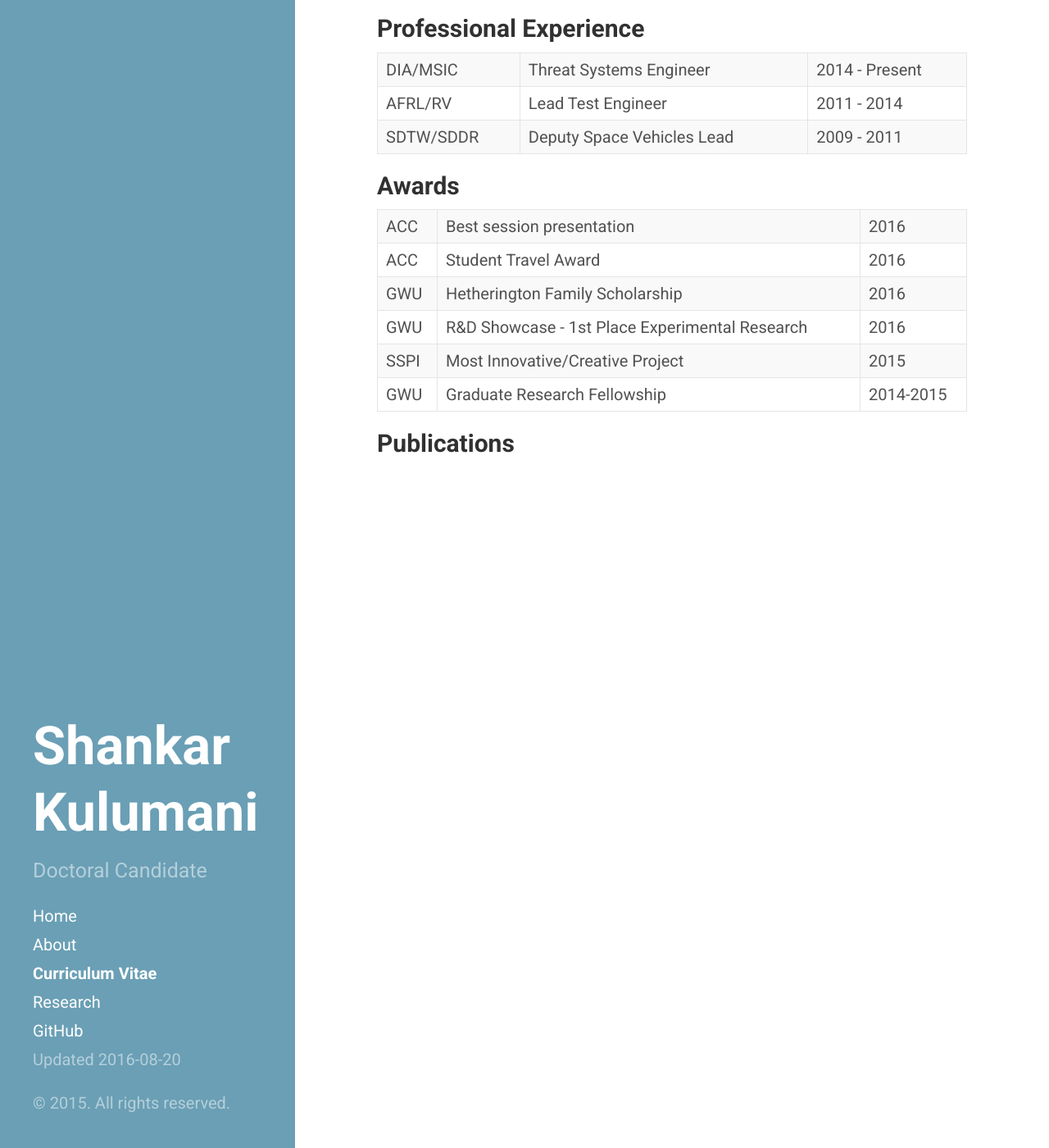
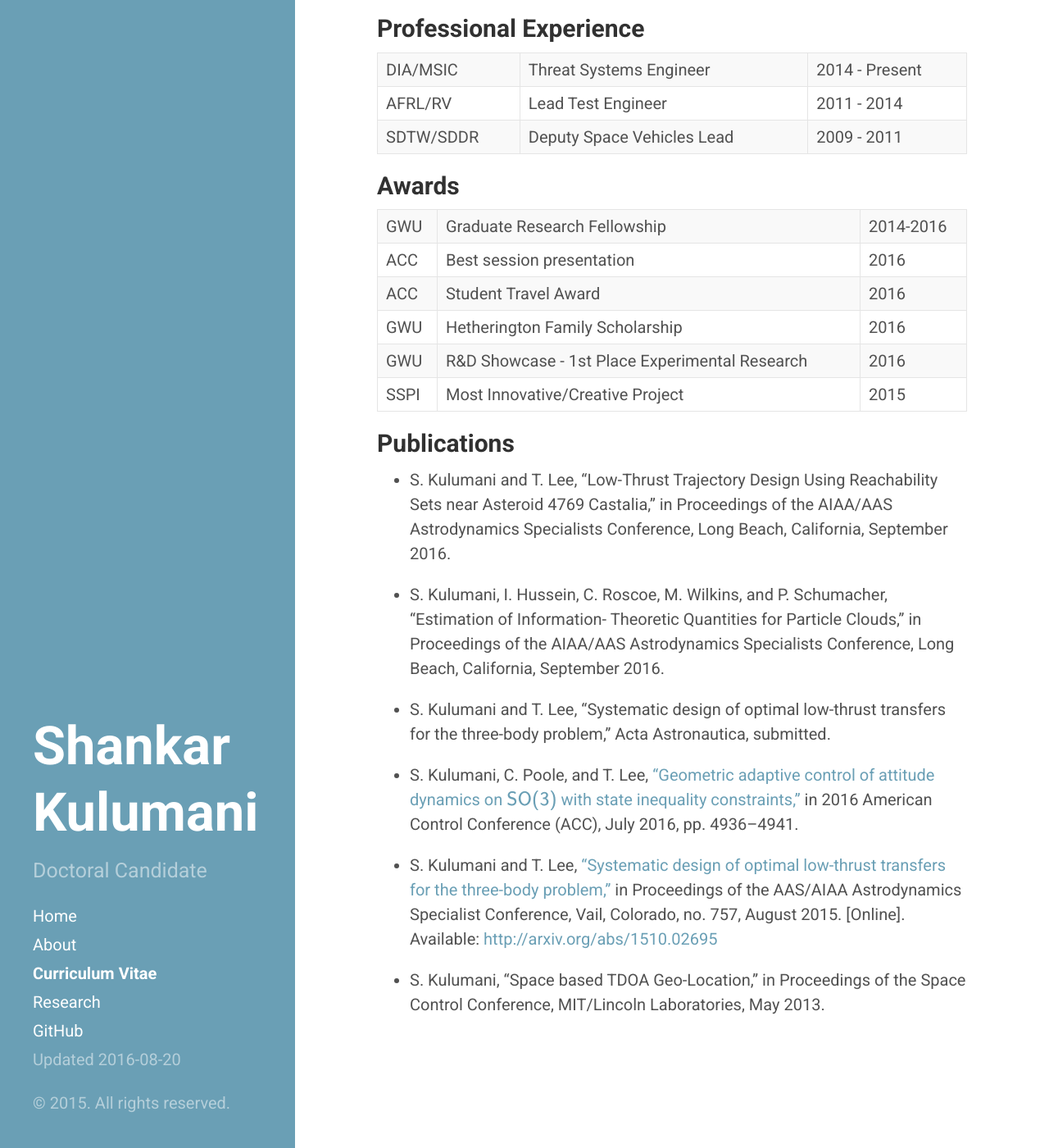
Before and after one commit to skulumani/skulumani.github.io, a Jekyll site: the page built from cv.md, in a window 1280 px wide and 1400 px high, scrolled down 423 px. Shown: the whole window at 82% size. Built offline with Jekyll 4.4.1, drawn with Linux system fonts in a browser that asks for light colours; formulas are drawn with MathJax 3.

Commit message:
Add publications to CV page

```diff
--- a/cv.md
+++ b/cv.md
@@ -24,11 +25,23 @@ SDTW/SDDR | Deputy Space Vehicles Lead |  2009 -  2011
 
 ## Awards
 
+GWU | Graduate Research Fellowship | 2014-2016
 ACC | Best session presentation | 2016
 ACC | Student Travel Award | 2016
 GWU | Hetherington Family Scholarship | 2016
 GWU | R&D Showcase - 1st Place Experimental Research | 2016
 SSPI | Most Innovative/Creative Project | 2015
-GWU | Graduate Research Fellowship | 2014-2015
 
 ## Publications
+
+* S. Kulumani and T. Lee, “Low-Thrust Trajectory Design Using Reachability Sets near Asteroid 4769 Castalia,” in Proceedings of the AIAA/AAS Astrodynamics Specialists Conference, Long Beach, California, September 2016.
+
+* S. Kulumani, I. Hussein, C. Roscoe, M. Wilkins, and P. Schumacher, “Estimation of Information- Theoretic Quantities for Particle Clouds,” in Proceedings of the AIAA/AAS Astrodynamics Specialists Conference, Long Beach, California, September 2016.
+
+* S. Kulumani and T. Lee, “Systematic design of optimal low-thrust transfers for the three-body problem,” Acta Astronautica, submitted.
+
+* S. Kulumani, C. Poole, and T. Lee, [“Geometric adaptive control of attitude dynamics on \\( \mathsf{SO(3)} \\) with state inequality constraints,”]({% post_url 2015-10-09-2016ACC%}) in 2016 American Control Conference (ACC), July 2016, pp. 4936–4941.
+
+* S. Kulumani and T. Lee, [“Systematic design of optimal low-thrust transfers for the three-body problem,”]({% post_url 2015-08-10-2015AAS%}) in Proceedings of the AAS/AIAA Astrodynamics Specialist Conference, Vail, Colorado, no. 757, August 2015. [Online]. Available: [http://arxiv.org/abs/1510.02695](http://arxiv.org/abs/1510.02695)
+
+* S. Kulumani, “Space based TDOA Geo-Location,” in Proceedings of the Space Control Conference, MIT/Lincoln Laboratories, May 2013.
```
Also changed, not shown: other parts of cv.md (+1 -0 lines).
